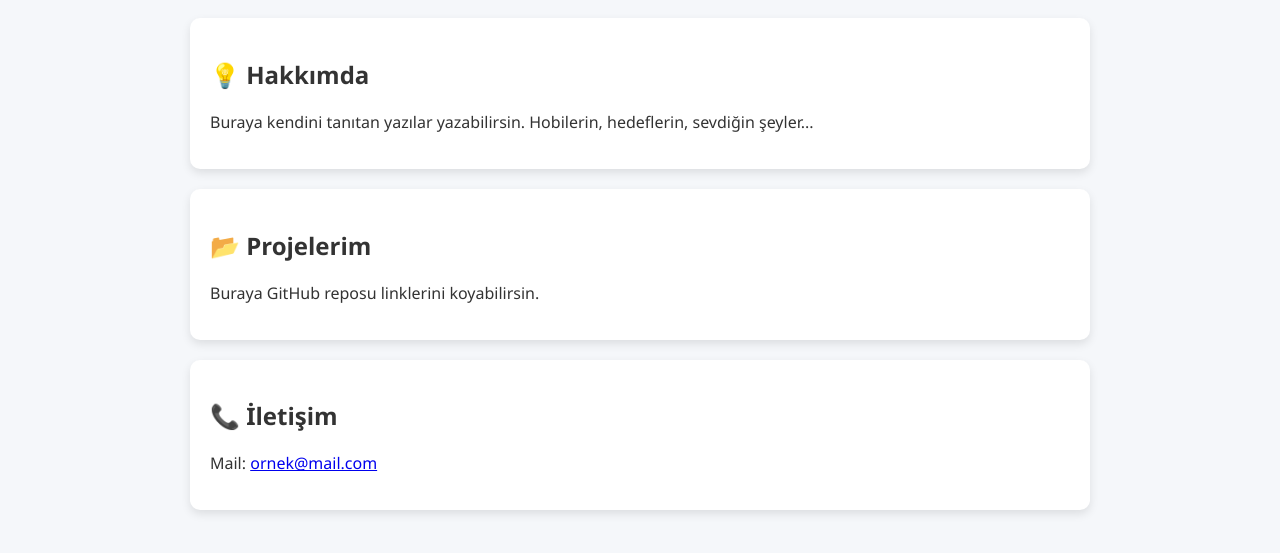
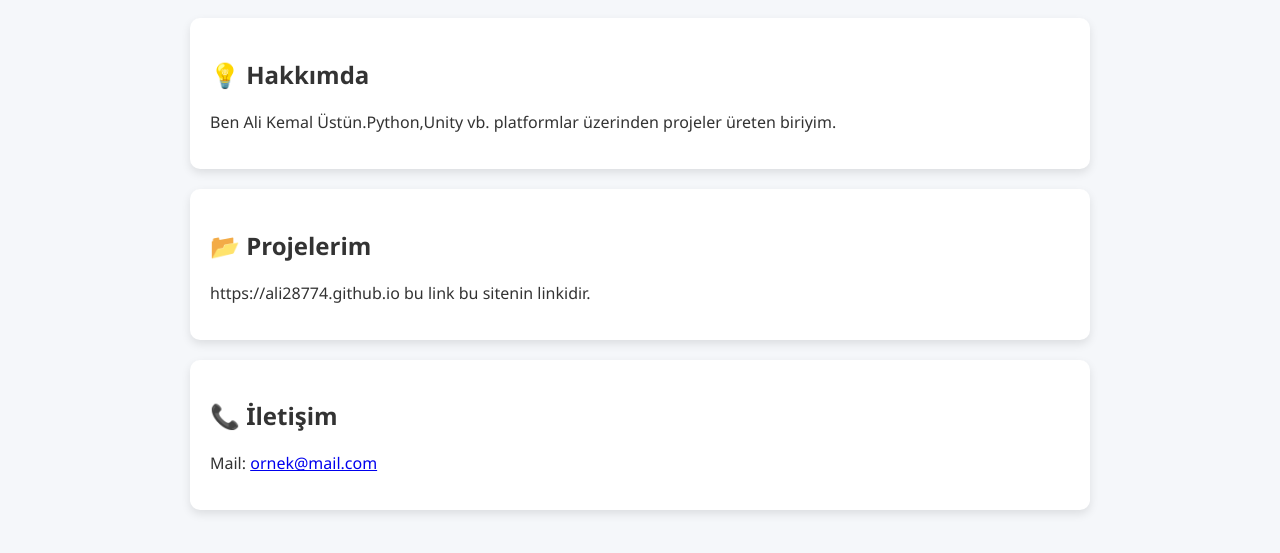
Before and after one commit to Ali28774/Ali28774.github.io, a plain HTML site: page index.html in a window 1280 px wide. Shown: the part 515-1068 px from the top of the page. Drawn offline with Linux system fonts and the light colour scheme.

Commit message:
Update index.html

```diff
--- a/index.html
+++ b/index.html
@@ -83,15 +83,15 @@
   <div class="container">
     <div class="card">
       <h2>💡 Hakkımda</h2>
-      <p>Buraya kendini tanıtan yazılar yazabilirsin. Hobilerin, hedeflerin, sevdiğin şeyler...</p>
+      <p>Ben Ali Kemal Üstün.Python,Unity vb. platformlar üzerinden projeler üreten biriyim.</p>
     </div>
     <div class="card">
       <h2>📂 Projelerim</h2>
-      <p>Buraya GitHub reposu linklerini koyabilirsin.</p>
+      <p>https://ali28774.github.io bu link bu sitenin linkidir.</p>
     </div>
     <div class="card">
       <h2>📞 İletişim</h2>
-      <p>Mail: <a href="mailto:ornek@mail.com">ornek@mail.com</a></p>
+      <p>Mail: <a href="mailto:akifkemal2836@gmail.com">ornek@mail.com</a></p>
     </div>
   </div>
 
```
